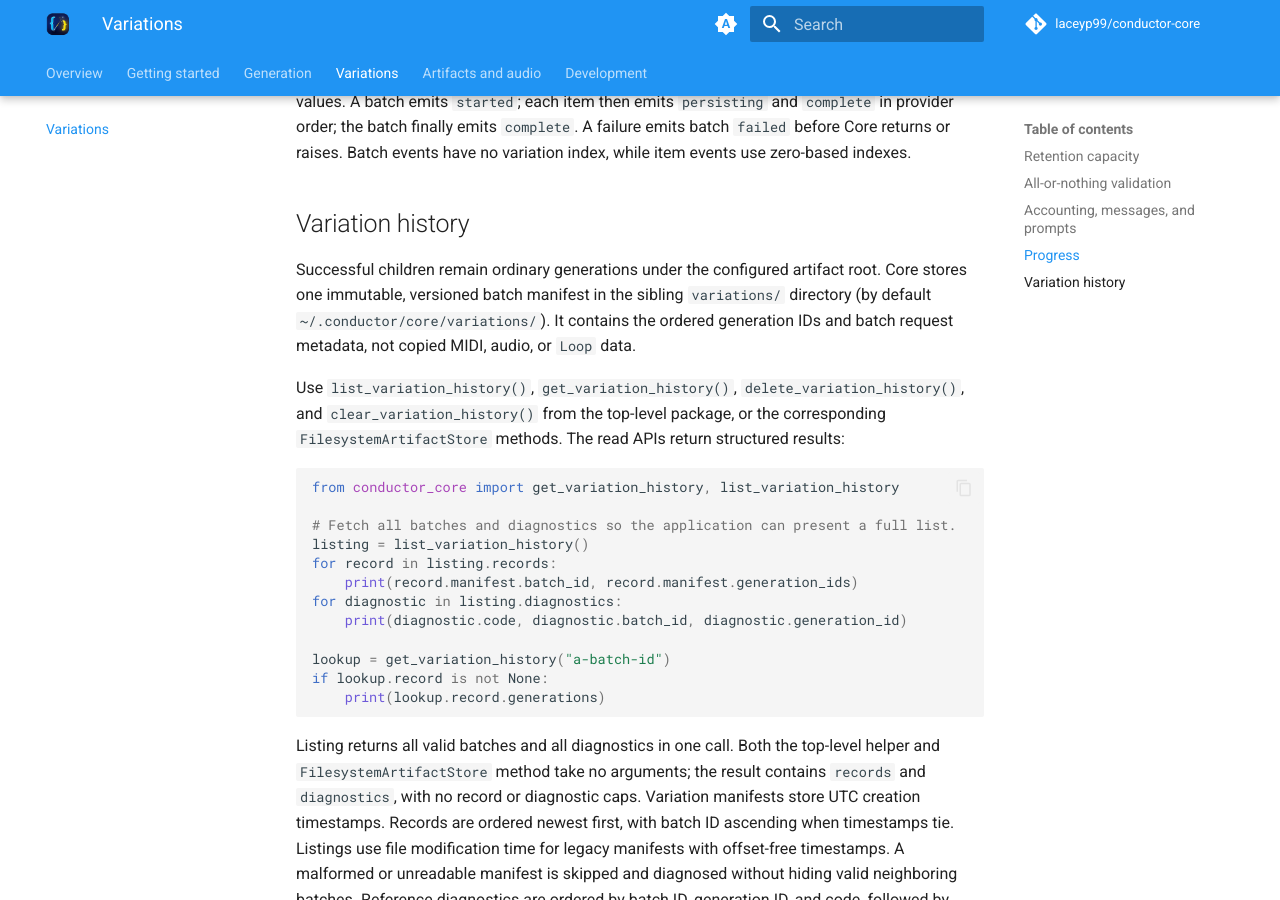
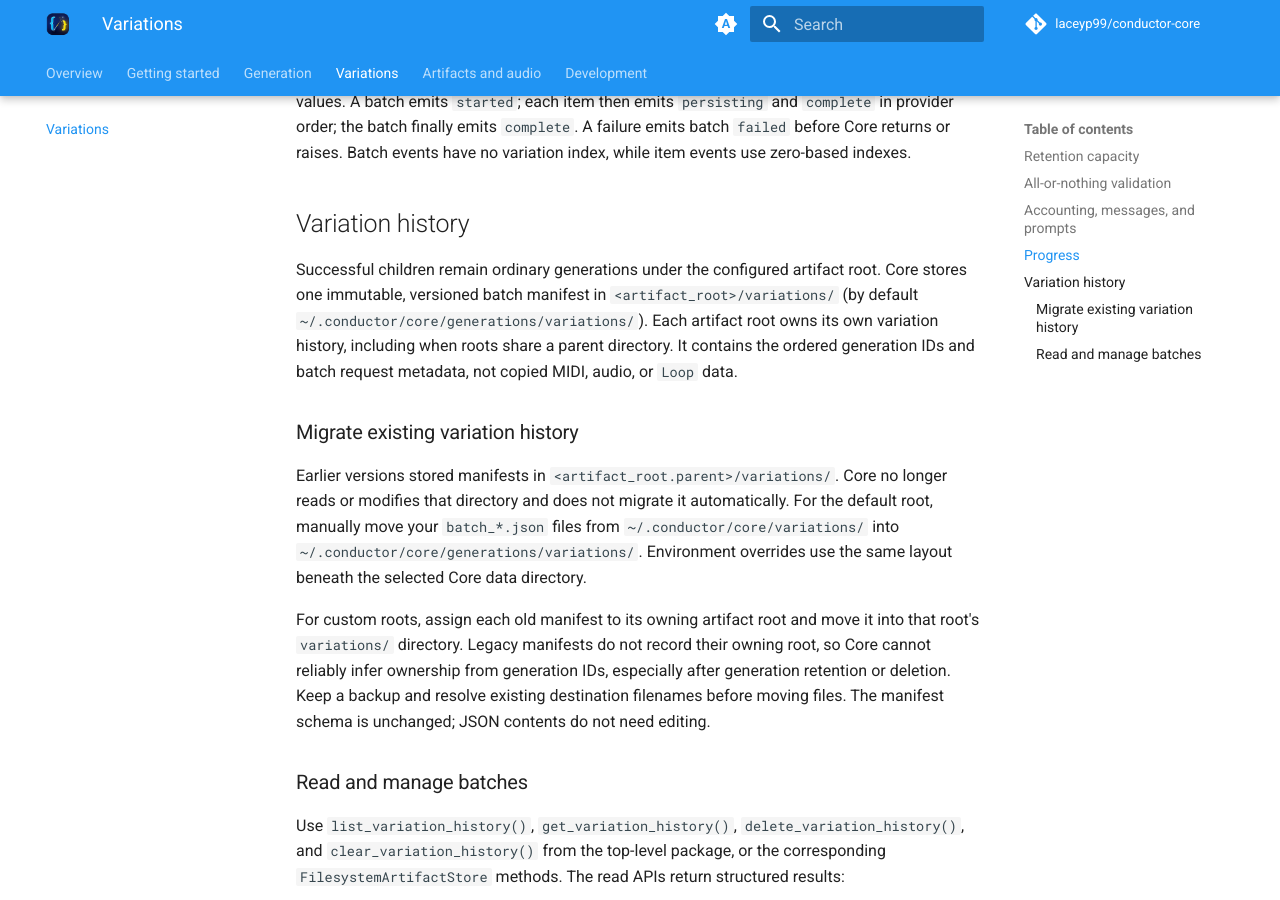
Before and after one commit to laceyp99/conductor-core, an MkDocs documentation site: the page built from docs/variations.md, in a window 1280 px wide and 900 px high, scrolled down 2208 px. Built offline with MkDocs 1.6.1 and Material for MkDocs 9.7.7, drawn with Linux system fonts in a browser that asks for light colours; comment, search, counter and statistics services are not loaded.

Commit message:
fix(storage): isolate variation history by artifact root

```diff
--- a/docs/variations.md
+++ b/docs/variations.md
@@ -105,10 +105,30 @@ events have no variation index, while item events use zero-based indexes.
 ## Variation history
 
 Successful children remain ordinary generations under the configured artifact
-root. Core stores one immutable, versioned batch manifest in the sibling
-`variations/` directory (by default `~/.conductor/core/variations/`). It contains
+root. Core stores one immutable, versioned batch manifest in
+`<artifact_root>/variations/` (by default
+`~/.conductor/core/generations/variations/`). Each artifact root owns its own
+variation history, including when roots share a parent directory. It contains
 the ordered generation IDs and batch request metadata, not copied MIDI, audio,
 or `Loop` data.
+
+### Migrate existing variation history
+
+Earlier versions stored manifests in `<artifact_root.parent>/variations/`.
+Core no longer reads or modifies that directory and does not migrate it
+automatically. For the default root, manually move your `batch_*.json` files
+from `~/.conductor/core/variations/` into
+`~/.conductor/core/generations/variations/`. Environment overrides use the
+same layout beneath the selected Core data directory.
+
+For custom roots, assign each old manifest to its owning artifact root and
+move it into that root's `variations/` directory. Legacy manifests do not
+record their owning root, so Core cannot reliably infer ownership from
+generation IDs, especially after generation retention or deletion. Keep a
+backup and resolve existing destination filenames before moving files.
+The manifest schema is unchanged; JSON contents do not need editing.
+
+### Read and manage batches
 
 Use `list_variation_history()`, `get_variation_history()`,
 `delete_variation_history()`, and `clear_variation_history()` from the top-level
--- a/pyproject.toml
+++ b/pyproject.toml
@@ -4,7 +4,7 @@ build-backend = "setuptools.build_meta"
 
 [project]
 name = "conductor-core"
-version = "0.8.4"
+version = "0.9.0"
 description = "Reusable prompt-to-MIDI loop generation engine for Conductor"
 readme = "README.md"
 requires-python = ">=3.10"
```
Also changed, not shown: CHANGELOG.md (+10 -0 lines), docs/artifacts-and-audio.md (+2 -0 lines), 4 other files.
